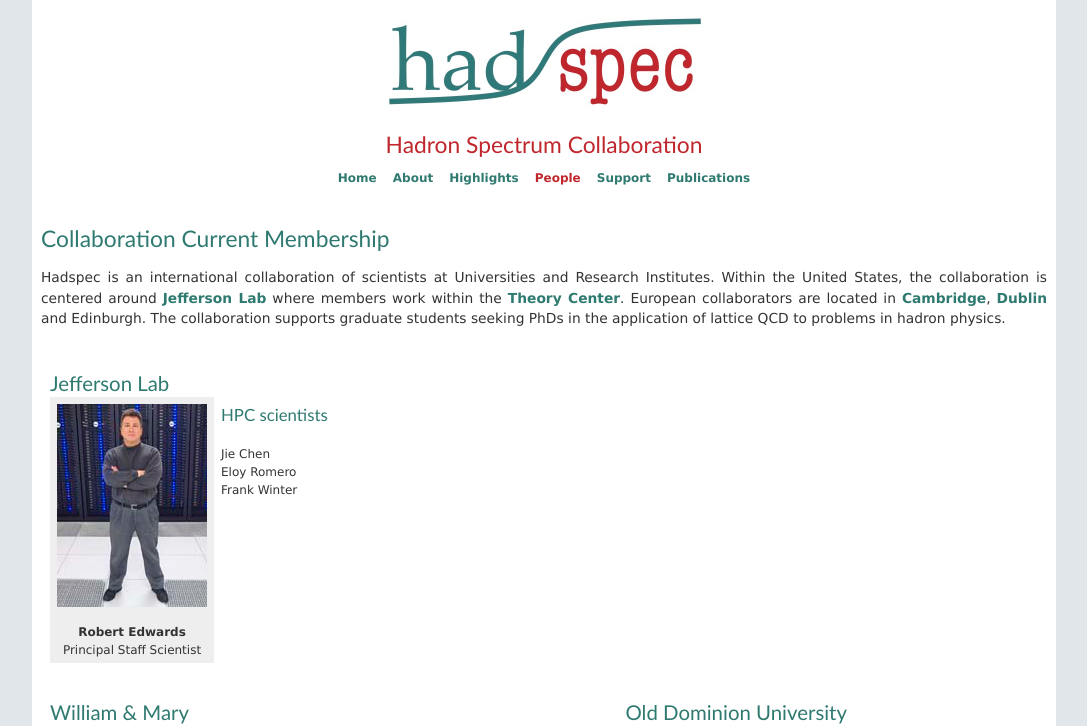
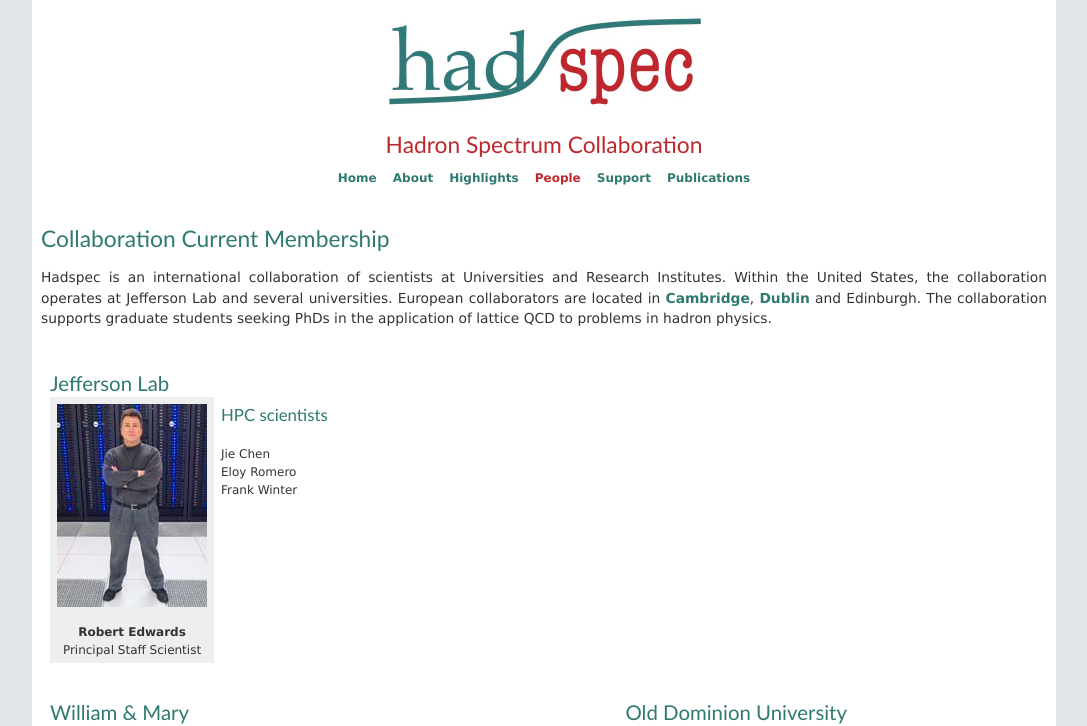
Before and after one commit to HadSpec/hadspec, a Jekyll site: the page built from docs/people.html, in a window 1280 px wide and 900 px high, cut to the strip 0-726 px from the top of the window. Shown: the whole strip, without its empty margins (82-1169 px from the left). Built offline with Jekyll 4.4.1, drawn with Linux system fonts in a browser that asks for light colours.

Commit message:
edited the membership description to reflect the lessened importance of jlab theory center post terminations

```diff
--- a/docs/people.html
+++ b/docs/people.html
@@ -7,9 +7,7 @@ layout: default
 
 <p>Hadspec is an international collaboration of scientists at
 Universities and Research Institutes. Within the United States, the
-collaboration is centered around <a href="https://www.jlab.org">Jefferson Lab</a> where members work
-within the <a href="https://www.jlab.org/theory-center">Theory
-Center</a>. European
+collaboration operates at Jefferson Lab and several universities. European
 collaborators are located in <a
 href="http://www.damtp.cam.ac.uk">Cambridge</a>, <a
 href="https://www.maths.tcd.ie">Dublin</a> and Edinburgh. The collaboration
```
